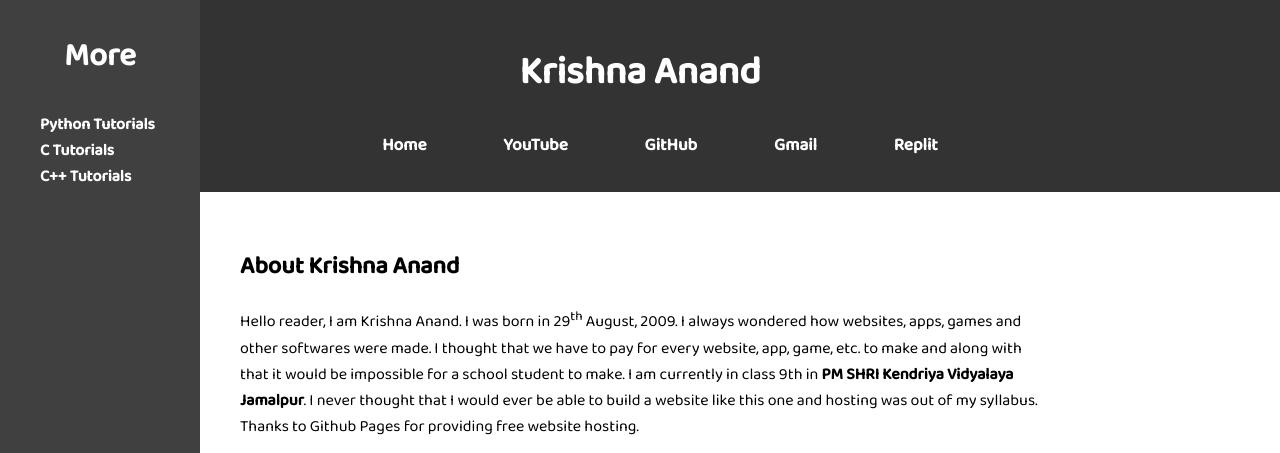
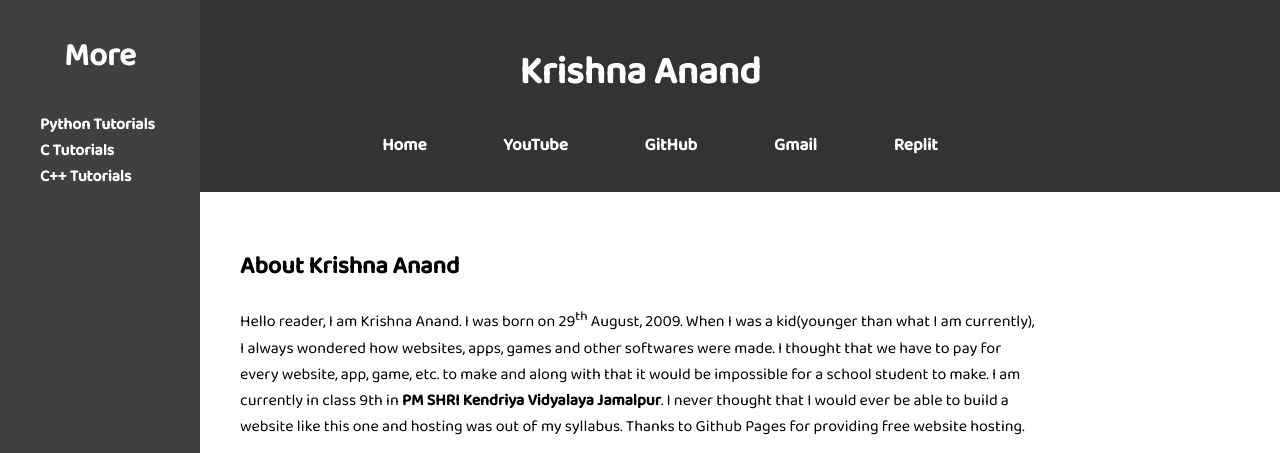
Before and after one commit to krishnaanand2908/krishnaanand, a plain HTML site: page index.html in a window 1280 px wide. Shown: the top 453 px of the page. Drawn offline with Linux system fonts and the light colour scheme.

Commit message:
fixed grammar

```diff
--- a/index.html
+++ b/index.html
@@ -53,7 +53,7 @@
         </div>
         <section class="aboutme">
             <h1>About Krishna Anand</h1>
-            <p>Hello reader, I am Krishna Anand. I was born in 29<sup>th</sup> August, 2009. I always wondered how
+            <p>Hello reader, I am Krishna Anand. I was born on 29<sup>th</sup> August, 2009. When I was a kid(younger than what I am currently), I always wondered how
                 websites, apps, games and other softwares were made. I thought that we have to pay for every website,
                 app, game, etc. to make and along with that it would be impossible for a school student to make. I am
                 currently in class 9th in <strong>PM SHRI Kendriya Vidyalaya Jamalpur</strong>. I never thought that I
```
